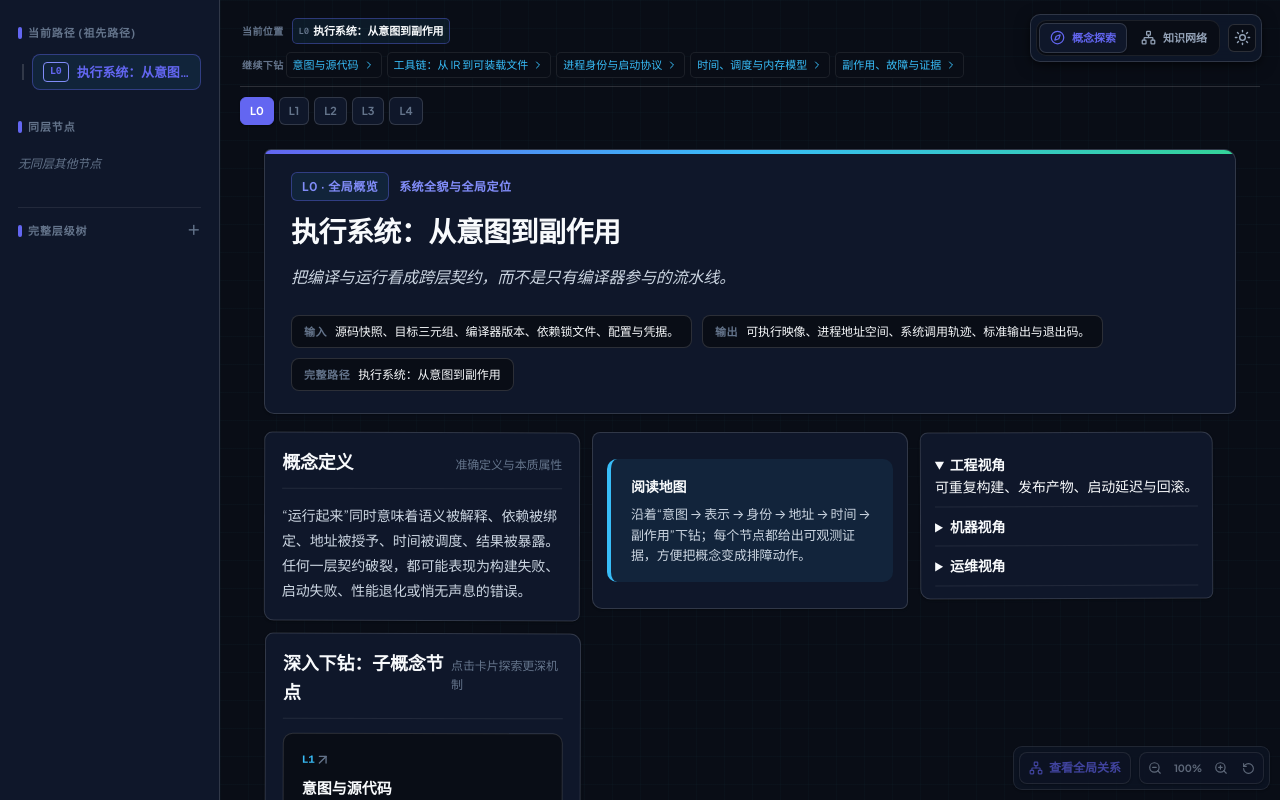
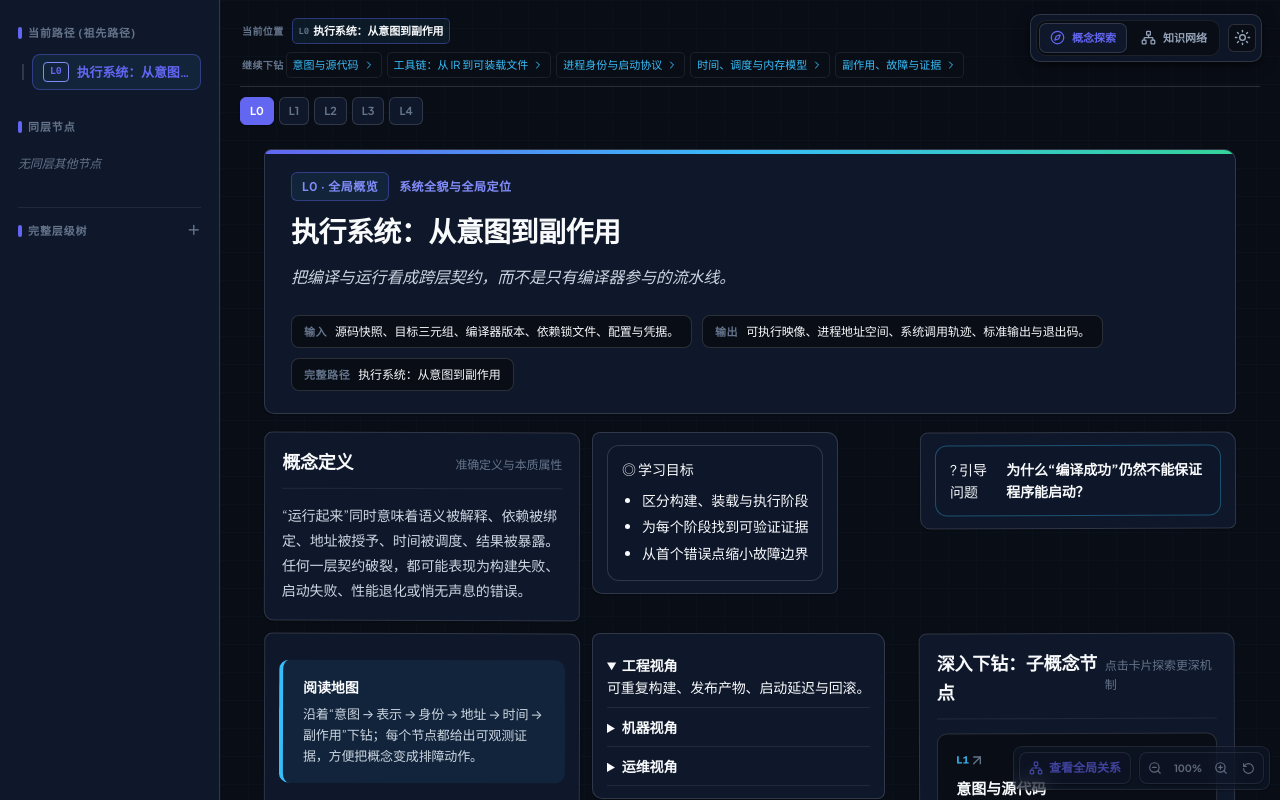
Before and after one commit to wurenrumian/concept-atlas, a React (Vite) app: page / in a window 1280 px wide. Built offline with nearby package versions, Linux system fonts and the light colour scheme.

Commit message:
feat: add verifiable learning content components

```diff
--- a/content/compile-runtime.mdx
+++ b/content/compile-runtime.mdx
@@ -3,6 +3,8 @@
     <ConceptNode id="execution-system" title="执行系统：从意图到副作用" level="L0" input="源码、工具链与机器" output="行为、资源变化与退出状态" summary="把编译与运行看成跨层契约，而不是只有编译器参与的流水线。">
       <Definition>“运行起来”同时意味着语义被解释、依赖被绑定、地址被授予、时间被调度、结果被暴露。任何一层契约破裂，都可能表现为构建失败、启动失败、性能退化或悄无声息的错误。</Definition>
       <Prerequisite>先掌握源代码、进程、虚拟地址和文件描述符四个概念。</Prerequisite>
+      <LearningObjectives items={['区分构建、装载与执行阶段', '为每个阶段找到可验证证据', '从首个错误点缩小故障边界']} />
+      <KeyQuestion>为什么“编译成功”仍然不能保证程序能启动？</KeyQuestion>
       <Input>源码快照、目标三元组、编译器版本、依赖锁文件、配置与凭据。</Input>
       <Output>可执行映像、进程地址空间、系统调用轨迹、标准输出与退出码。</Output>
       <Callout type="info" title="阅读地图">沿着“意图 → 表示 → 身份 → 地址 → 时间 → 副作用”下钻；每个节点都给出可观测证据，方便把概念变成排障动作。</Callout>
@@ -47,10 +49,13 @@
       <Definition>常见变换包括常量折叠、内联、循环变换、死代码删除、向量化和寄存器分配，依据 SSA、别名分析与成本模型。</Definition>
       <Input>优化级别、目标 CPU 特性、调试/剖析开关。</Input><Output>指令序列、栈布局、异常表与优化报告。</Output>
       <Callout type="success" title="性能问题的证据链">先用基准和采样确认热点，再查看优化报告与生成汇编；不要仅凭源代码缩进推断 CPU 路径。</Callout>
+      <Evidence command="objdump -dr app.o" observes="检查生成指令与尚未解决的重定位。" />
+      <Invariant title="优化不变量">在语言规则允许的前提下，优化前后的可观察行为必须等价。</Invariant>
     </ConceptNode>
     <ConceptNode id="linking" title="符号解析与重定位" level="L2" parent="toolchain" input="目标文件、静态库、共享库" output="符号地址已确定的映像" summary="链接器把分散的名字变成地址，并选择哪些代码进入最终文件。">
       <Definition>符号表描述定义与引用；重定位记录此处需要填入哪个地址或偏移。动态链接把部分决定推迟到装载或首次调用。</Definition>
       <Details summary="链接失败如何定位">先确认符号存在，再确认名称修饰与 ABI，随后检查库顺序、架构和可见性，最后检查链接脚本与段布局。</Details>
+      <FailureMode symptom="undefined reference" cause="符号未定义或 ABI 不匹配" evidence="nm -C、readelf -Ws" remedy="确认库版本、链接顺序与目标架构" />
       <Children><ConceptRef id="relocation" /><ConceptRef id="abi" /></Children>
     </ConceptNode>
     <ConceptNode id="relocation" title="重定位、PLT 与 GOT" level="L3" parent="linking" input="机器码中的占位引用" output="相对/绝对地址与延迟绑定入口" summary="位置无关代码把地址决定拆成两步：共享代码可复用，进程私有表在装载时修补。">
--- a/src/components/MDXComponents.jsx
+++ b/src/components/MDXComponents.jsx
@@ -250,6 +250,60 @@ export function Details({ summary = '详细展开', children }) {
 }
 Details.displayName = 'Details';
 
+export function LearningObjectives({ items = [], children }) {
+  const goals = Array.isArray(items) ? items.filter(Boolean) : [];
+  return (
+    <section className="semantic-learning-objectives">
+      <div className="semantic-tag">◎ 学习目标</div>
+      {goals.length > 0 ? <ul>{goals.map((item, index) => <li key={index}>{item}</li>)}</ul> : children}
+    </section>
+  );
+}
+LearningObjectives.displayName = 'LearningObjectives';
+
+export function KeyQuestion({ children }) {
+  return (
+    <aside className="semantic-key-question">
+      <span className="semantic-tag">? 引导问题</span>
+      <strong>{children}</strong>
+    </aside>
+  );
+}
+KeyQuestion.displayName = 'KeyQuestion';
+
+export function Evidence({ command, observes, children }) {
+  return (
+    <div className="semantic-evidence">
+      <div className="semantic-tag">⌕ 可验证证据</div>
+      {command && <code className="evidence-command">{command}</code>}
+      {(observes || children) && <div className="evidence-observes">{observes || children}</div>}
+    </div>
+  );
+}
+Evidence.displayName = 'Evidence';
+
+export function Invariant({ title = '不变量', children }) {
+  return (
+    <div className="semantic-invariant">
+      <div className="semantic-tag">◆ {title}</div>
+      <div>{children}</div>
+    </div>
+  );
+}
+Invariant.displayName = 'Invariant';
+
+export function FailureMode({ symptom, cause, evidence, remedy, children }) {
+  const rows = [['现象', symptom], ['原因', cause], ['证据', evidence], ['建议', remedy]].filter(([, value]) => value);
+  return (
+    <div className="semantic-failure-mode">
+      <div className="semantic-tag">⚠ 故障模式</div>
+      {rows.length > 0 && <dl>{rows.map(([label, value]) => <React.Fragment key={label}><dt>{label}</dt><dd>{value}</dd></React.Fragment>)}</dl>}
+      {children && <div className="failure-details">{children}</div>}
+    </div>
+  );
+}
+FailureMode.displayName = 'FailureMode';
+
 export function Columns({ children }) {
   return <div className="semantic-columns">{children}</div>;
 }
--- a/src/styles/concept-explain.css
+++ b/src/styles/concept-explain.css
@@ -2309,6 +2309,32 @@ button.flow-box {
    SEMANTIC PRESENTATION COMPONENTS (Matrix, Compare, Callouts)
    ========================================================================== */
 
+.semantic-learning-objectives,
+.semantic-key-question,
+.semantic-evidence,
+.semantic-invariant,
+.semantic-failure-mode {
+  border: 1px solid var(--line-subtle, rgba(148, 163, 184, .24));
+  border-radius: 12px;
+  padding: 12px 14px;
+  background: var(--surface-soft, rgba(15, 23, 42, .28));
+}
+
+.semantic-learning-objectives ul { margin: 8px 0 0; padding-left: 20px; }
+.semantic-learning-objectives li { margin: 4px 0; }
+.semantic-key-question { display: flex; align-items: baseline; gap: 10px; border-color: rgba(56, 189, 248, .35); }
+.semantic-key-question strong { color: var(--text-primary, #e2e8f0); }
+.semantic-evidence { display: grid; gap: 7px; border-color: rgba(52, 211, 153, .3); }
+.evidence-command { overflow-x: auto; color: #a7f3d0; }
+.evidence-observes { color: var(--text-secondary, #cbd5e1); }
+.semantic-invariant { border-color: rgba(129, 140, 248, .35); }
+.semantic-invariant > div:last-child { margin-top: 6px; }
+.semantic-failure-mode { border-color: rgba(251, 146, 60, .38); }
+.semantic-failure-mode dl { display: grid; grid-template-columns: auto 1fr; gap: 5px 12px; margin: 8px 0 0; }
+.semantic-failure-mode dt { color: var(--text-muted, #94a3b8); font-size: .8rem; }
+.semantic-failure-mode dd { margin: 0; }
+.failure-details { margin-top: 10px; }
+
 .semantic-callout {
   padding: 16px 20px;
   border-radius: 10px;
```
Also changed, not shown: src/model/normalize-content.js, 1 other file (tests, documents, lock files or other folders).
